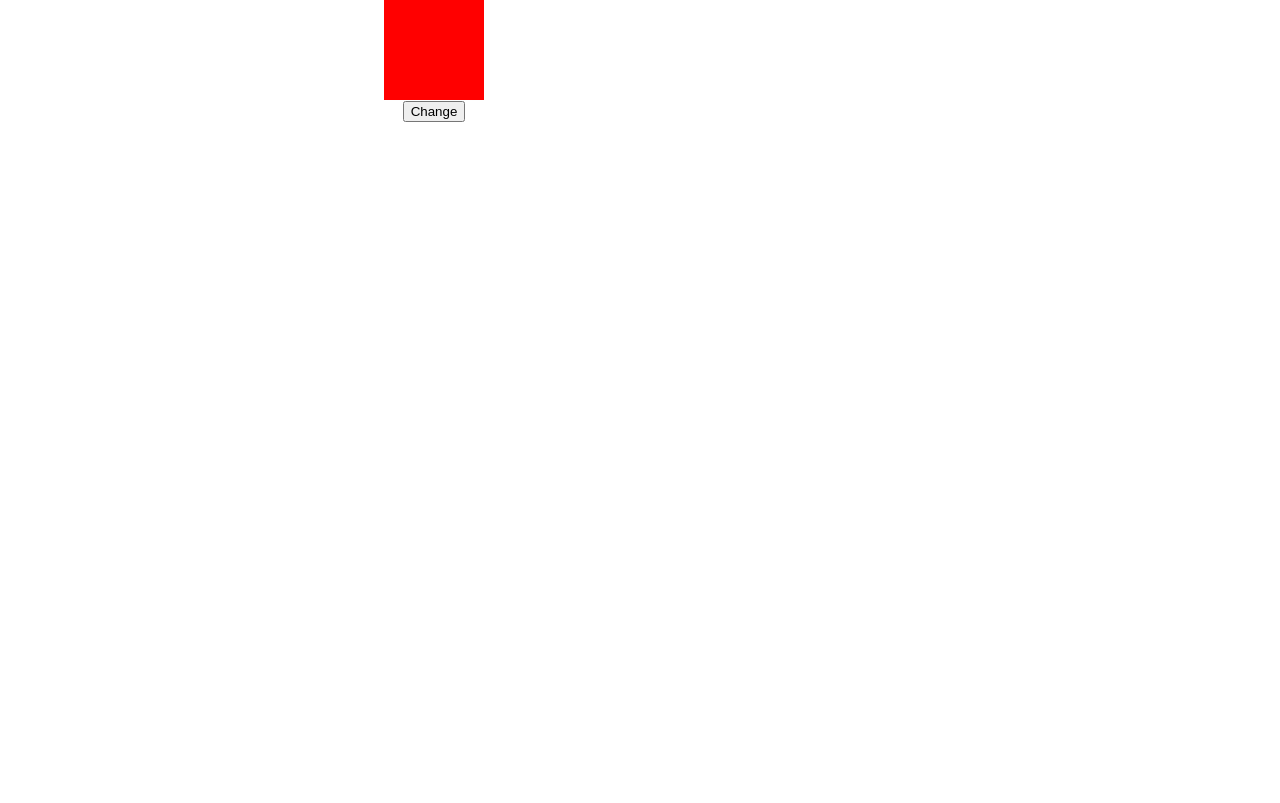
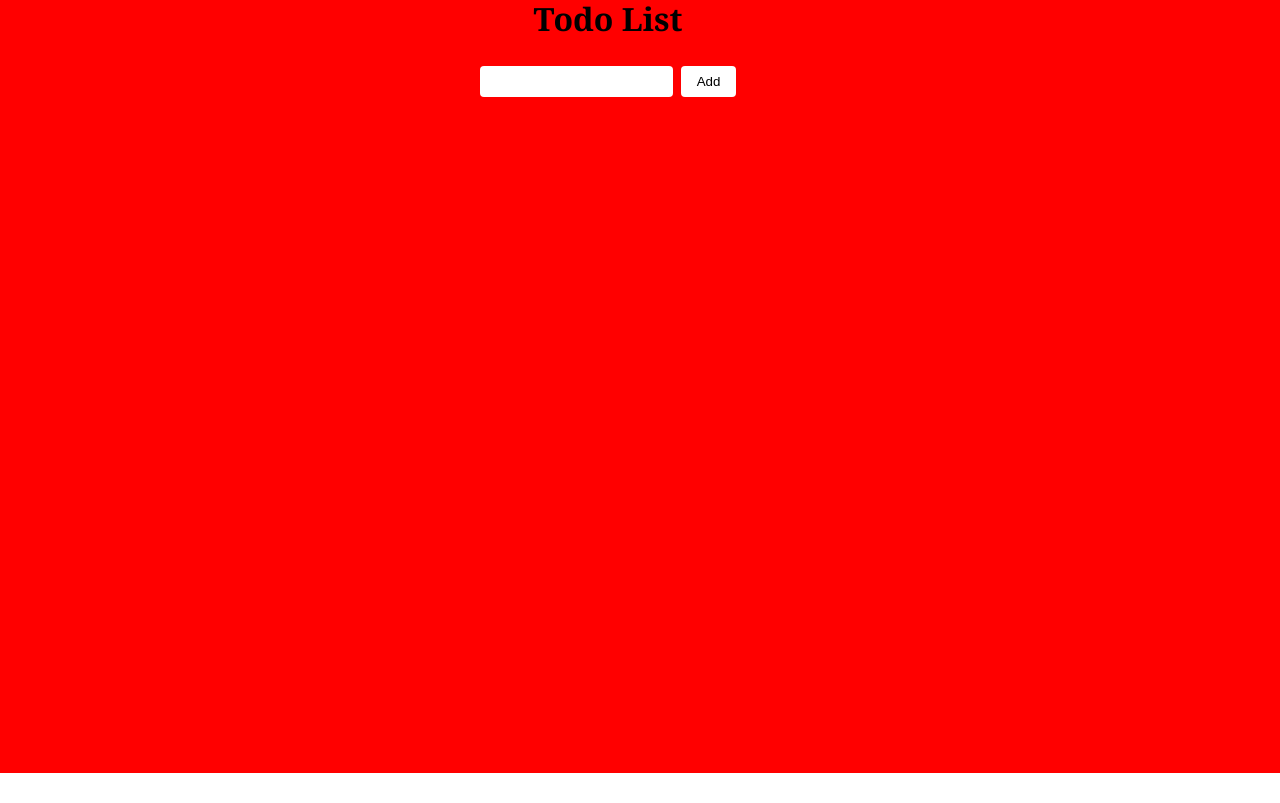
Before and after one commit to leminhhieu09376/CI75, a React (Create React App) app: page / in a window 1280 px wide. Built offline with nearby package versions, Linux system fonts and the light colour scheme.

Commit message:
add homeWork6

```diff
--- /dev/null
+++ b/src/component/Index.css
@@ -0,0 +1,3 @@
+.index {
+    position: relative;
+}
--- a/src/component/Index.jsx
+++ b/src/component/Index.jsx
@@ -1,13 +1,12 @@
 import React from 'react'
-import Bai1 from './homeWork5/Bai1/Bai1'
-import Bai2 from './homeWork5/Bai2/Bai2'
-import Bai3 from './homeWork5/Bai3/Bai3'
+import Ex1 from './homeWork6/ex1/Ex1'
+import Ex2 from './homeWork6/ex2/Ex2'
+import "./Index.css"
 const Index = () => {
     return (
-        <div>
-            {/* <Bai1 /> */}
-            {/* <Bai2 /> */}
-            <Bai3 />
+        <div className='index'>
+            {/* <Ex1 /> */}
+            <Ex2 />
         </div>
     )
 }
--- /dev/null
+++ b/src/component/demoState/DemoState.css
@@ -0,0 +1,20 @@
+.mau {
+    width: 80px;
+    height: 80px;
+    border-radius: 50%;
+    border: 1px solid black;
+    margin-left: 45%;
+
+}
+
+.red {
+    background-color: red;
+}
+
+.yellow {
+    background-color: yellow;
+}
+
+.green {
+    background-color: green;
+}
--- a/src/component/demoState/DemoState.jsx
+++ b/src/component/demoState/DemoState.jsx
@@ -1,23 +1,23 @@
 import React, { useState } from 'react'
+import "./DemoState.css"
 
 const DemoState = () => {
-    const [number, setNumber] = useState(0)
-    const handleDecrease = () => {
-        setNumber(number - 1)
+    const denGiaoThong = ["red", "yellow", "green"]
+    const [color, setColor] = useState(0)
+    const changeColor = () => {
+        setColor(color == 2 ? 0 : color + 1)
     }
-    const handleIncrease = () => {
-        setNumber((pre) => pre + 1
-        )
-        // setNumber(number + 1)
-    }
-    console.log("re-render")
     return (
         <div>
+            {
+                denGiaoThong.map((value, index) => {
+                    return (
+                        <div key={index} className={`mau ${index == color ? value : null}`} ></div>
+                    )
 
-            <button onClick={handleDecrease}>Decrease</button>
-            <span>{number}</span>
-            <button onClick={handleIncrease}>Increase</button>
-
+                })
+            }
+            <button onClick={changeColor}>Click me</button>
         </div>
     )
 }
--- /dev/null
+++ b/src/component/homeWork6/ex1/Ex1.jsx
@@ -0,0 +1,28 @@
+import React, { useState } from 'react'
+
+const Ex1 = () => {
+    const [value, setValue] = useState("")
+    const [text, setText] = useState([])
+    const handleChange = (e) => {
+        setValue(e.target.value)
+    }
+    const handleSubmit = (e) => {
+        e.preventDefault()
+        setText([...text, value + ","])
+        setValue("")
+
+    }
+    return (
+        <div>
+            <form onSubmit={handleSubmit}>
+                <input type="text" value={value} onChange={handleChange}></input>
+                <button type='submit'>Click me</button>
+            </form>
+            <div>
+                {text}
+            </div>
+        </div>
+    )
+}
+
+export default Ex1
--- /dev/null
+++ b/src/component/homeWork6/ex2/Ex2.css
@@ -0,0 +1,36 @@
+.ex2 {
+
+    position: relative;
+    background-color: red;
+    width: 100%;
+    top: -30px;
+    height: 97vh;
+
+
+
+
+}
+
+.title {
+    margin-right: 5%;
+    font-family: Georgia, 'Times New Roman', Times, serif;
+    font-size: 32px;
+}
+
+.addInput {
+    margin-right: 8px;
+    padding: 8px;
+
+    border-radius: 4px;
+    outline: none;
+    border: none;
+}
+
+.addBtn {
+    margin-bottom: 32px;
+    margin-right: 5%;
+    padding: 8px 16px;
+    border: none;
+    background-color: white;
+    border-radius: 4px;
+}
--- /dev/null
+++ b/src/component/homeWork6/ex2/Ex2.jsx
@@ -0,0 +1,36 @@
+import React, { useState } from 'react'
+import TodoList from './TodoList'
+import "./Ex2.css"
+
+const Ex2 = () => {
+    const [input, setInput] = useState("")
+    const [list, setList] = useState([])
+
+    const handleChangeInput = (e) => {
+        setInput(e.target.value)
+
+    }
+    const getList = (e) => {
+        e.preventDefault()
+        setList([...list, input])
+        setInput("")
+
+    }
+
+    return (
+        <div className='ex2'>
+            <h2 className='title'>Todo List</h2>
+            <input type="text" className='addInput' onChange={handleChangeInput} value={input}></input>
+            <button className='addBtn' onClick={getList}>Add</button>
+            {/* {
+                list.map((value, index) => {
+                    return <TodoList itemList={value} key={index} />
+                })
+            } */}
+            <TodoList list={list} />
+
+        </div>
+    )
+}
+
+export default Ex2
--- /dev/null
+++ b/src/component/homeWork6/ex2/TodoItem.css
@@ -0,0 +1,42 @@
+.todoItem {
+
+    color: black;
+    background-color: whitesmoke;
+
+
+}
+
+.row {
+    display: flex;
+    justify-content: center;
+    height: 40px;
+    align-items: center;
+}
+
+.todoValue {
+    margin-left: 16px;
+    margin-right: 80px;
+    font-weight: bold;
+    font-size: 18px;
+    font-family: 'Gill Sans', 'Gill Sans MT', Calibri, 'Trebuchet MS', sans-serif;
+
+}
+
+.done {
+    text-decoration: line-through red 2px;
+}
+
+.btnDel {
+    position: absolute;
+    background-color: red;
+    border: none;
+    padding: 4px 8px;
+    border-radius: 4px;
+    right: 10px;
+
+}
+
+.checkBox {
+    position: absolute;
+    left: 10px;
+}
--- /dev/null
+++ b/src/component/homeWork6/ex2/TodoItem.jsx
@@ -0,0 +1,24 @@
+import React, { useState } from 'react'
+import "./TodoItem.css"
+
+const TodoItem = (props) => {
+    const [check, setCheck] = useState(false)
+    const delTodo = (e) => {
+        e.target.parentElement.remove()
+    }
+    return (
+        <div className='todoItem'>
+            <div className='row'>
+
+                <input type="checkbox" className='checkBox' checked={check} onChange={(e) => {
+                    setCheck(!check)
+                }}></input>
+                <div className={`todoValue ${check == true ? "done" : null}`}>{props.todo}</div>
+                <button className='btnDel' onClick={delTodo}>X</button>
+
+            </div>
+        </div>
+    )
+}
+
+export default TodoItem
--- /dev/null
+++ b/src/component/homeWork6/ex2/TodoList.css
@@ -0,0 +1,10 @@
+.todoList {
+    position: relative;
+    margin-left: 21%;
+    background-color: gray;
+    width: 50%;
+
+
+    border-radius: 16px;
+
+}
--- /dev/null
+++ b/src/component/homeWork6/ex2/TodoList.jsx
@@ -0,0 +1,20 @@
+import React from 'react'
+import TodoItem from "./TodoItem"
+import "./TodoList.css"
+const TodoList = (props) => {
+
+    return (
+        <div className='todoList'>
+
+            {
+                props.list.map((value, index) => {
+                    return <TodoItem todo={value} key={index} />
+                })
+            }
+
+        </div>
+
+    )
+}
+
+export default TodoList
```
Also changed, not shown: src/component/input/Input.jsx (added, +26 -0 lines).
